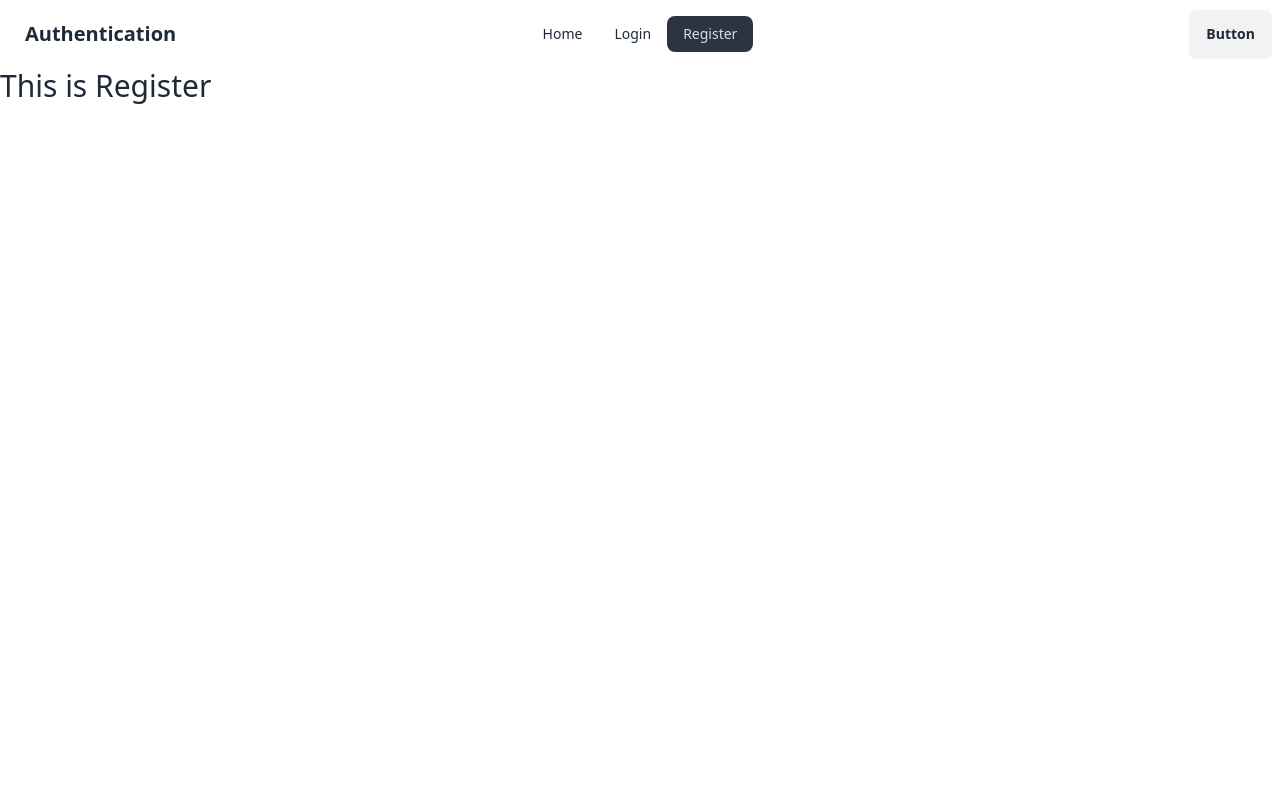
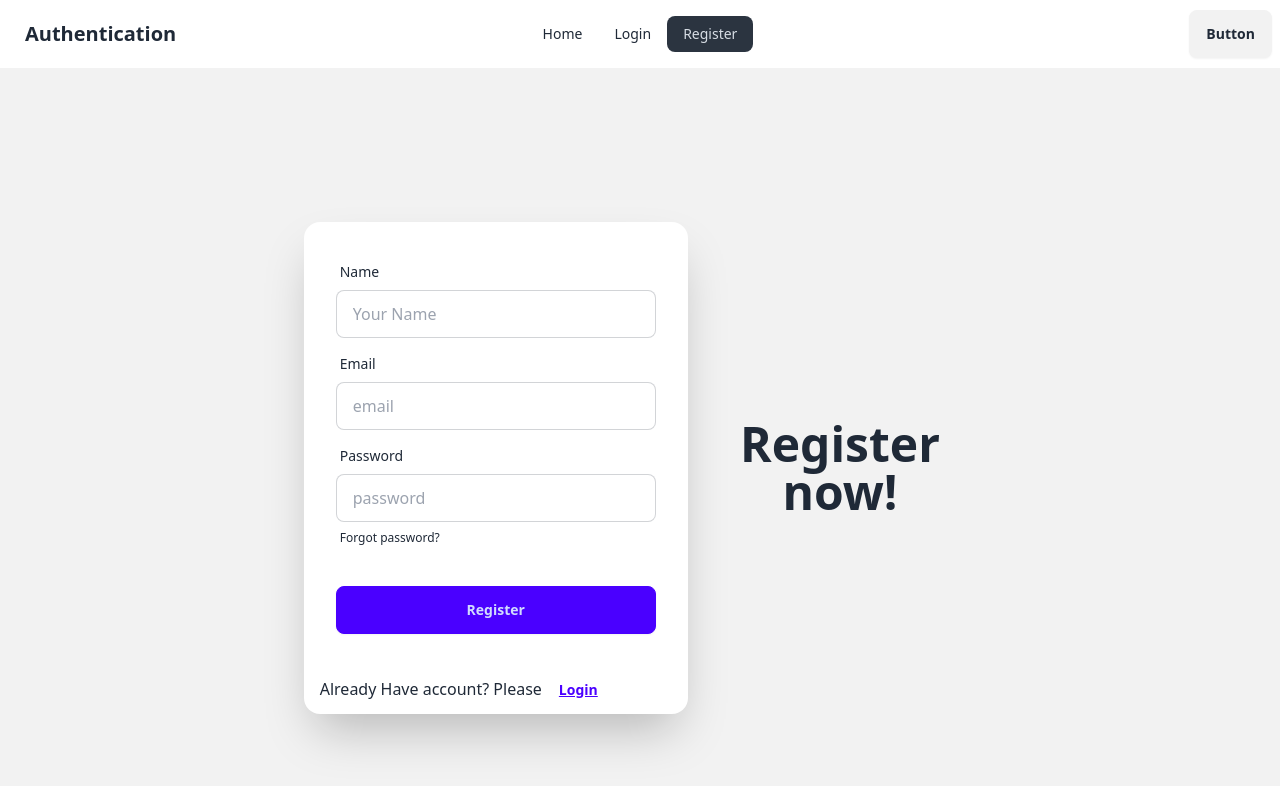
Before and after one commit to rehanulhb/authentication-system, a React (Vite) app: page /register in a window 1280 px wide. Shown: the top 786 px of the page. Built offline with nearby package versions, Linux system fonts and the light colour scheme.

Commit message:
Login and Register page design done

```diff
--- a/src/components/Login/Login.jsx
+++ b/src/components/Login/Login.jsx
@@ -1,11 +1,62 @@
+import { Link } from "react-router-dom";
+
+const Login = () => {
+
+    const handleLogin = e =>{
+        e.preventDefault();
+        const email = e.target.email.value;
+        const password = e.target.password.value;
+        console.log(email, password)
+    }
 
 
-const Login = () => {
-    return (
-        <div>
-            <h2 className="text-3xl">This is Login</h2>
+  return (
+    <div className="hero bg-base-200 min-h-screen">
+      <div className="hero-content flex-col lg:flex-row-reverse">
+        <div className="text-center ">
+          <h1 className="text-5xl font-bold">Login now!</h1>
+
         </div>
-    );
+        <div className="card bg-base-100 w-full max-w-sm shrink-0 shadow-2xl">
+          <form onSubmit={handleLogin} className="card-body">
+            <div className="form-control">
+              <label className="label">
+                <span className="label-text">Email</span>
+              </label>
+              <input
+                type="email"
+                placeholder="email"
+                name="email"
+                className="input input-bordered"
+                required
+              />
+            </div>
+            <div className="form-control">
+              <label className="label">
+                <span className="label-text">Password</span>
+              </label>
+              <input
+                type="password"
+                placeholder="password"
+                name="password"
+                className="input input-bordered"
+                required
+              />
+              <label className="label">
+                <a href="#" className="label-text-alt link link-hover">
+                  Forgot password?
+                </a>
+              </label>
+            </div>
+            <div className="form-control mt-6">
+              <button className="btn btn-primary">Login</button>
+            </div>
+          </form>
+          <p className="ml-4">New to Authentication? Please <Link to="/register"><button className="btn btn-link">Please Register</button></Link></p>
+        </div>
+      </div>
+    </div>
+  );
 };
 
 export default Login;
--- a/src/components/Register/Register.jsx
+++ b/src/components/Register/Register.jsx
@@ -1,11 +1,77 @@
-
+import { Link } from "react-router-dom";
 
 const Register = () => {
-    return (
-        <div>
-            <h2 className="text-3xl">This is Register</h2>
+    const handleRegister = e =>{
+        e.preventDefault();
+        const name = e.target.name.value;
+        const email = e.target.email.value;
+        const password = e.target.password.value;
+        console.log(name, email, password)
+    }
+
+  return (
+    <div className="hero bg-base-200 min-h-screen">
+      <div className="hero-content flex-col lg:flex-row-reverse">
+        <div className="text-center ">
+          <h1 className="text-5xl font-bold">Register now!</h1>
         </div>
-    );
+        <div className="card bg-base-100 w-full max-w-sm shrink-0 shadow-2xl">
+          <form onSubmit={handleRegister} className="card-body">
+            <div className="form-control">
+              <label className="label">
+                <span className="label-text">Name</span>
+              </label>
+              <input
+                type="text"
+                placeholder="Your Name"
+                name="name"
+                className="input input-bordered"
+                required
+              />
+            </div>
+            <div className="form-control">
+              <label className="label">
+                <span className="label-text">Email</span>
+              </label>
+              <input
+                type="email"
+                placeholder="email"
+                name="email"
+                className="input input-bordered"
+                required
+              />
+            </div>
+            <div className="form-control">
+              <label className="label">
+                <span className="label-text">Password</span>
+              </label>
+              <input
+                type="password"
+                placeholder="password"
+                name="password"
+                className="input input-bordered"
+                required
+              />
+              <label className="label">
+                <a href="#" className="label-text-alt link link-hover">
+                  Forgot password?
+                </a>
+              </label>
+            </div>
+            <div className="form-control mt-6">
+              <button className="btn btn-primary">Register</button>
+            </div>
+          </form>
+          <p className="ml-4">
+            Already Have account? Please
+            <Link to="/login">
+              <button className="btn btn-link">Login</button>
+            </Link>
+          </p>
+        </div>
+      </div>
+    </div>
+  );
 };
 
 export default Register;
```
